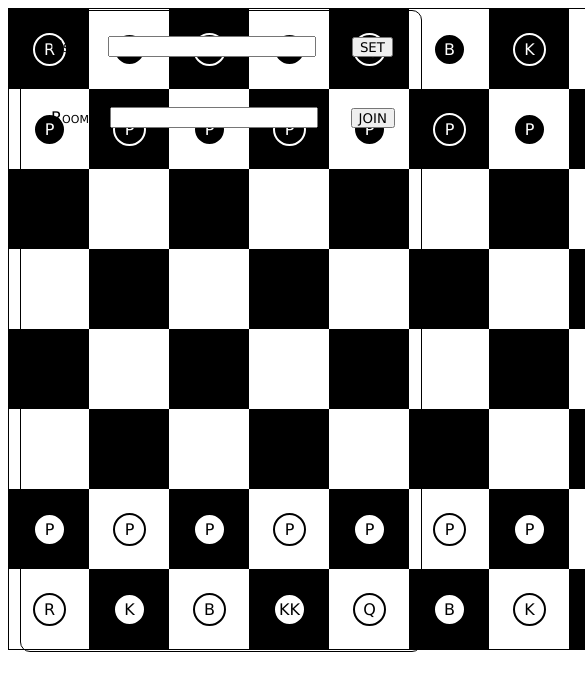
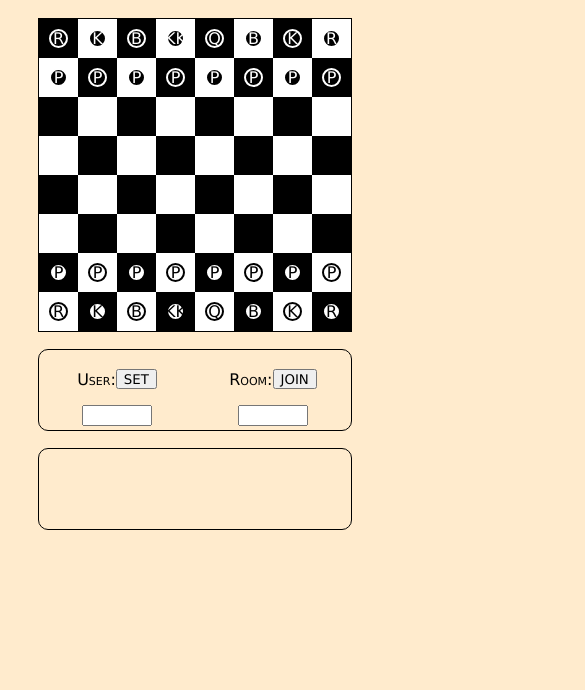
Before and after one commit to babbonix/chess_clone, a website built with Vite: page client/index.html in a window 390 px wide. Shown: the top 690 px of the page, 585 px wide, since content can reach past the window. Built offline with nearby package versions, Linux system fonts and the light colour scheme; no server answers.

Commit message:
Responsive UI and piece selection

```diff
--- a/client/scripts.js
+++ b/client/scripts.js
@@ -11,7 +11,6 @@ const socket = io('http://192.168.1.94:3000', {
         }
     }
 });
-
 
 
 
@@ -103,41 +102,6 @@ function initializeBoard() {
     boardMatrix[0][4] = new Piece('queen', 'white', 0, 4);
     boardMatrix[7][4] = new Piece('queen', 'black', 7, 4);
 
-
-    //Old, just setting names, the code above actually creates each piece object.
-    /*
-    //Set pawns
-    for(let i = 0; i < 8; i++){
-        boardMatrix[1][i] = "my-pawn";
-        boardMatrix[6][i] = "enemy-pawn";
-    }
-
-    //Set Rooks
-    boardMatrix[0][0] = "my-rook";
-    boardMatrix[0][7] = "my-rook";
-    boardMatrix[7][0] = "enemy-rook";
-    boardMatrix[7][7] = "enemy-rook";
-
-    //Set Knights
-    boardMatrix[0][1] = "my-knight";
-    boardMatrix[0][6] = "my-knight";
-    boardMatrix[7][1] = "enemy-knight";
-    boardMatrix[7][6] = "enemy-knight";
-
-    //Set Bishops
-    boardMatrix[0][2] = "my-bishop";
-    boardMatrix[0][5] = "my-bishop";
-    boardMatrix[7][2] = "enemy-bishop";
-    boardMatrix[7][5] = "enemy-bishop";
-
-    //Set Kings
-    boardMatrix[0][3] = "my-king";
-    boardMatrix[7][3] = "enemy-king";
-
-    //Set Queens
-    boardMatrix[0][4] = "my-queen";
-    boardMatrix[7][4] = "enemy-queen";
-    */
 }
 
 function drawBoard(){
@@ -154,15 +118,19 @@ function drawBoard(){
         //Create Checkers
         for(let j = 0; j < 8; j++){
             let newDiv = document.createElement('div');
+            let divColor = checkerColor();
             newDiv.setAttribute('class', 'checker-div');
             newDiv.setAttribute('data-y', 8-i-1);
             newDiv.setAttribute('data-x', j);
+            newDiv.setAttribute('data-selected', false);
+            newDiv.setAttribute('data-color', divColor);
             newDiv.setAttribute('style', `
-                background-color: ${checkerColor()};
+                background-color: ${divColor};
             `)
             newDiv.addEventListener('click', () => {
                 //socket.emit();
                 console.log(newDiv.dataset);
+                selectedPiece(newDiv);
             });
             boardRow.appendChild(newDiv);
         }
@@ -187,28 +155,32 @@ function createConnectionPanel(aP){
     connectionRow.setAttribute('id', 'connection-row');
     aP.appendChild(connectionRow);
 
+    //Div that holds Text and Button
+    const holder = document.createElement('div');
+
     //'Room:' Text
     const roomText = document.createElement('p');
     const roomText_text = document.createTextNode('Room:');
     roomText.append(roomText_text);
-    connectionRow.appendChild(roomText);
+    holder.appendChild(roomText);
     //Room input text
     const roomInputText = document.createElement('p');
     roomInputText.setAttribute('id', 'room-input-text');
     roomInputText.setAttribute('class', 'hidden');
-    connectionRow.appendChild(roomInputText);
 
     //Input Box
     const roomInput = document.createElement('input');
     roomInput.setAttribute('id', 'room-input');
-    connectionRow.appendChild(roomInput);
 
     //Join/Quit Button
     const roomInputButton = document.createElement('button');
     const roomInputButton_text = document.createTextNode('JOIN');
     roomInputButton.append(roomInputButton_text);
     roomInputButton.setAttribute('class', 'button');
-    connectionRow.appendChild(roomInputButton);
+    holder.appendChild(roomInputButton);
+    connectionRow.appendChild(holder);
+    connectionRow.appendChild(roomInput);
+    connectionRow.appendChild(roomInputText);
 
     //Join or Quit Room
     roomInputButton.onclick = () => {
@@ -242,28 +214,32 @@ function createUsernamePanel(aP){
     usernameRow.setAttribute('id', 'username-row');
     aP.appendChild(usernameRow);
 
+    //Div that holds Text and Button
+    const holder = document.createElement('div');
+
     //'Username:' Text
     const usernameText = document.createElement('p');
     const usernameText_text = document.createTextNode('User:');
     usernameText.append(usernameText_text);
-    usernameRow.appendChild(usernameText);
+    holder.appendChild(usernameText);
     //Username input text
     const usernameInputText = document.createElement('p');
     usernameInputText.setAttribute('id', 'username-input-text');
     usernameInputText.setAttribute('class', 'hidden');
-    usernameRow.appendChild(usernameInputText);
 
     //Input Box
     const usernameInput = document.createElement('input');
     usernameInput.setAttribute('id', 'username-input');
-    usernameRow.appendChild(usernameInput);
 
     //Join/Quit Button
     const usernameInputButton = document.createElement('button');
     const usernameInputButton_text = document.createTextNode('SET');
     usernameInputButton.append(usernameInputButton_text);
     usernameInputButton.setAttribute('class', 'button');
-    usernameRow.appendChild(usernameInputButton);
+    holder.appendChild(usernameInputButton);
+    usernameRow.appendChild(holder);
+    usernameRow.appendChild(usernameInput);
+    usernameRow.appendChild(usernameInputText);
 
     //Set Username
     usernameInputButton.onclick = () => {
@@ -337,6 +313,20 @@ function getChecker(_y, _x) {
     }
 }
 
+function selectedPiece(checker) {
+    if(checker.dataset.selected != 'true'){
+        console.log(checker.dataset.selected);
+        checker.dataset.selected = 'true';
+        checker.setAttribute('style', 'background-color: red;');
+        console.log(checker.dataset.selected);
+    } else {
+        console.log(checker.dataset.selected);
+        checker.dataset.selected = 'false';
+        checker.setAttribute('style', `background-color: ${checker.dataset.color};`);
+        console.log(checker.dataset.selected);
+    }
+}
+
 function drawPiece(_type, _player, _y, _x){
     //Get the target checker object
     let targetChecker = getChecker(_y, _x);
@@ -352,15 +342,16 @@ function drawPiece(_type, _player, _y, _x){
         var textColor = 'white';
     }
     piece.setAttribute('style', `
-        width: 29px;
-        height: 29px;
-        margin-left: 24px;
-        margin-top: 24px;
+        width: 40%;
+        height: 40%;
         background-color: ${bgColor};
         border: solid ${textColor} 2px;
         text-align: center;
         border-radius: 50%;
         color: ${textColor};
+        display: flex;
+        align-items: center;
+        justify-content: center;
     `)
 
     //Set Letter to identify the type of piece
@@ -389,7 +380,14 @@ function drawPiece(_type, _player, _y, _x){
     }
     let textNode = document.createTextNode(pieceLetter);
     let text = document.createElement('p');
-    text.setAttribute('style', 'margin-top: 5px;')
+    text.setAttribute('class', 'letter-type')
+
+    /*
+    //Add click event to the piece
+    piece.addEventListener('click', function() {
+        console.log(this.parentElement.dataset);
+    });
+    */
 
     //Append textNote to text, text to piece and piece to checker
     text.append(textNode);
@@ -405,8 +403,8 @@ function drawPiece(_type, _player, _y, _x){
 
 //CODE----------------------------------------------------------
 
+createActionsPanel();
 drawBoard();
-createActionsPanel();
 createActivityLog();
 
 initializeBoard();
--- a/client/styles.css
+++ b/client/styles.css
@@ -3,25 +3,41 @@
     font-variant: small-caps;
 }
 
+body {
+    background-color: blanchedalmond;
+}
+
+#root {
+    display: flex;
+    flex-direction: row;
+    align-items: center;
+    justify-content: center;
+}
+
 #board {
-    margin: auto;
-    width: 640px;
-    height: 639.5px;
+    flex-shrink: 0;
+    margin-top: 10px;
+    width: 80vh;
+    height: 80vh;
     display: flex;
     flex-direction: column;
     border: solid black 1px;
+    order: 2;
 }
 
 .board-row {
-    width: 640px;
-    height: 80px;
+    width: 100%;
+    height: 12.5%;
     display: flex;
     flex-direction: row;
 }
 
 .checker-div {
-    height: 80px;
-    width: 80px;
+    height: 100%;
+    width: 12.5%;
+    display: flex;
+    align-items: center;
+    justify-content: center;
 }
 
 .hidden {
@@ -32,68 +48,88 @@
 
 
 
-
-#actions-panel {
-    position: absolute;
-    left: 20px;
-    top: 10px;
-    width: 400px;
-    height: 640px;
-    border: solid black 1px;
-    border-radius: 10px;
-    display: flex;
-    flex-direction: column;
-}
-
-#connection-row {
-    display: flex;
-    flex-direction: row;
-    padding: 10px 10px 10px 30px;
-    /*border: solid red 1px;*/
-}
-
-#username-row {
-    display: flex;
-    flex-direction: row;
-    padding: 10px 10px 10px 30px;
-    /*border: solid red 1px;*/
-}
-
-#room-input {
-    margin: auto;
-    width: 200px;
-}
-
-#room-input-text {
-    margin: auto;
-    width: 200px;
-}
-
-#username-input {
-    margin: auto;
-    width: 200px;
-}
-
-#username-input-text {
-    margin: auto;
-    width: 200px;
+.letter-type {
+    font-size: 1rem;
 }
 
 
 
 
-#activity-log {
-    position: absolute;
-    left: 1115px;
-    top: 10px;
-    width: 400px;
-    height: 640px;
+
+#actions-panel {
+    margin-left: 2vw;
+    margin-right: 2vw;
+    margin-top: 2vh;
+    width: 22vw;
+    height: 90vh;
     border: solid black 1px;
     border-radius: 10px;
+    display: flex;
+    flex-direction: column;
+    align-items: center;
+    order: 1;
+    flex-shrink: 0;
+    min-height: 80px;
+    min-width: 230px;
 }
 
+#activity-log {
+    margin-left: 2vw;
+    margin-right: 2vw;
+    margin-top: 2vh;
+    width: 22vw;
+    height: 90vh;
+    border: solid black 1px;
+    border-radius: 10px;
+    order: 4;
+    flex-shrink: 0;
+    min-height: 80px;
+    min-width: 230px;
+}
 
+#connection-row {
+    width: 80%;
+    display: flex;
+    flex-direction: column;
+    align-items: center;
+}
 
+#connection-row>div {
+    display: flex;
+    flex-direction: row;
+    align-items: center;
+}
+
+#username-row {
+    width: 80%;
+    display: flex;
+    flex-direction: column;
+    align-items: center;
+    justify-content: center;
+}
+
+#username-row>div {
+    display: flex;
+    flex-direction: row;
+    align-items: center;
+    justify-content: center;
+}
+
+#room-input {
+    width: 80%;
+}
+
+#room-input-text {
+    width: 80%;
+}
+
+#username-input {
+    width: 80%;
+}
+
+#username-input-text {
+    width: 80%;
+}
 
 
 
@@ -109,3 +145,62 @@
     height: 20px;
     margin: auto;
 }
+
+
+
+@media screen and (max-width: 1000px) {
+
+    #activity-log {
+        width: 80vw;
+        height: 20vw;
+    }
+
+    #actions-panel {
+        order: 3;
+        width: 80vw;
+        height: 20vw;
+    }
+
+    #root {
+        flex-direction: column;
+    }
+
+    #room-input {
+        width: 40%;
+    }
+
+    #room-input-text {
+        width: 40%;
+    }
+
+    #username-input {
+        width: 40%;
+    }
+
+    #username-input-text {
+        width: 40%;
+    }
+
+}
+
+
+@media screen and (max-width: 800px) {
+
+    #actions-panel {
+        flex-direction: row;
+        justify-content: space-around;
+    }
+
+}
+
+@media (orientation: portrait) {
+    #board {
+        margin-top: 10px;
+        width: 80vw;
+        height: 80vw;
+        display: flex;
+        flex-direction: column;
+        border: solid black 1px;
+    }
+
+}
```
